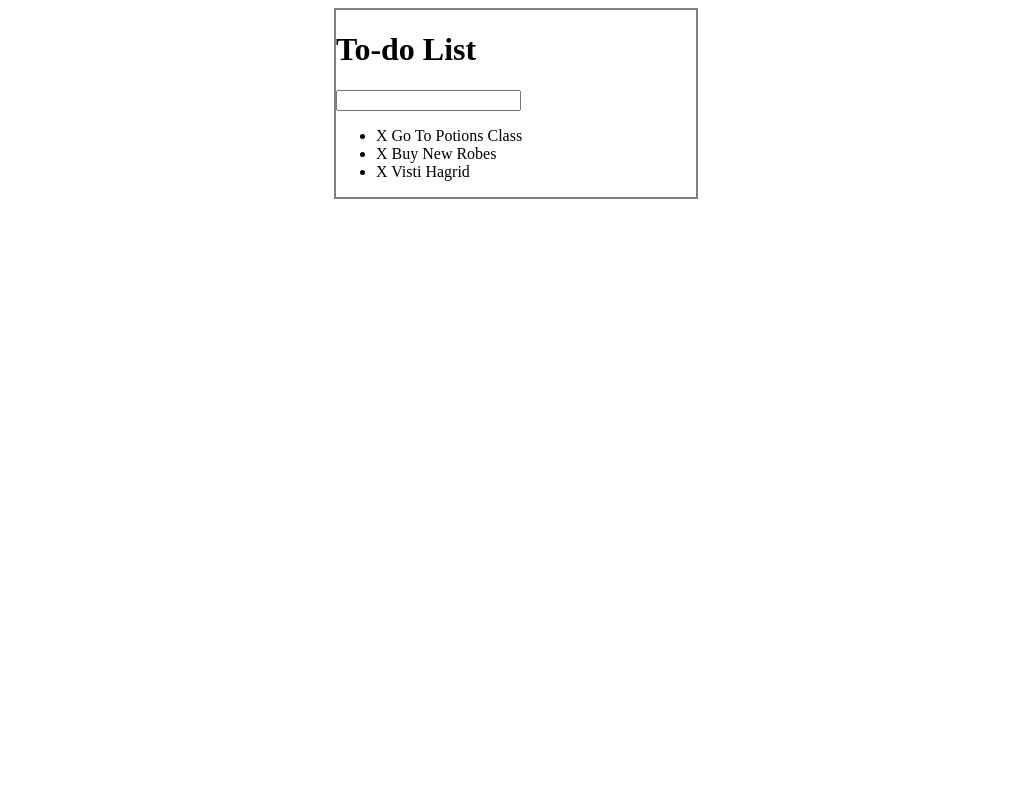
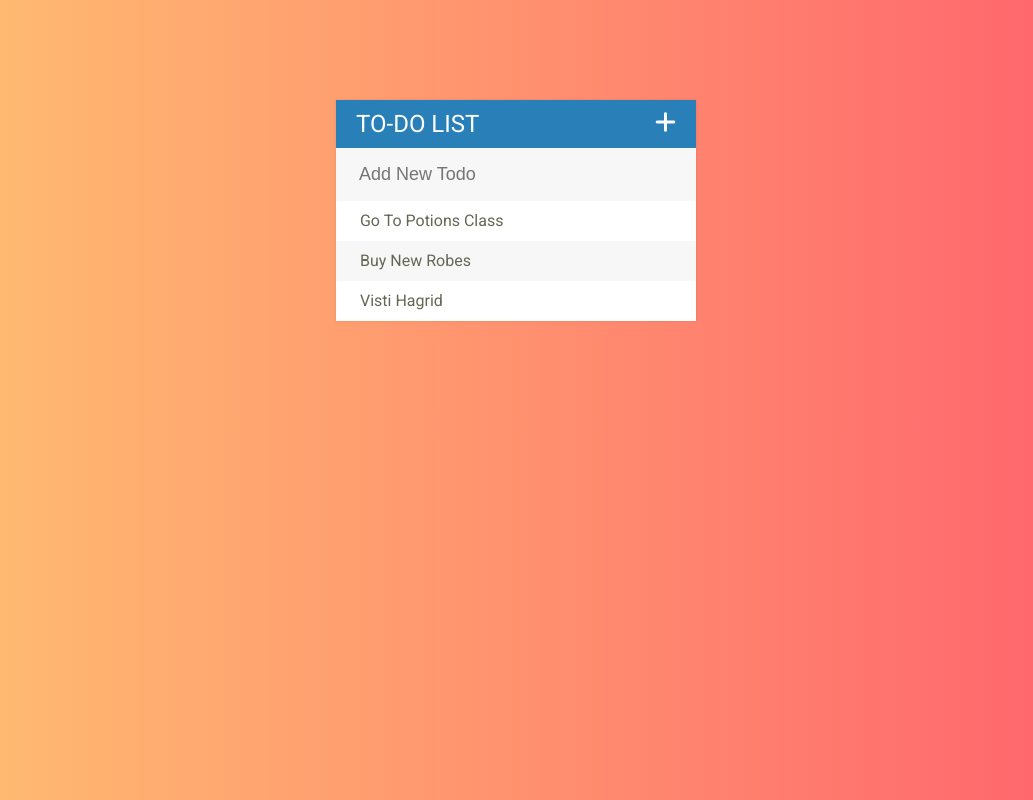
Before and after one commit to lntelliMed/jQueryTodoListProject, a plain HTML site: page index.html in a window 1280 px wide. Shown: the whole page, without its empty margins (124-1157 px from the left). Drawn offline with Linux system fonts and the light colour scheme.

Commit message:
Add font awesome icons

```diff
--- a/assets/css/todos.css
+++ b/assets/css/todos.css
@@ -2,11 +2,86 @@
 	background-color: purple;
 }*/
 
+body {
+	font-family: Roboto;
+	background: #FF5F6D;  /* fallback for old browsers */
+	background: -webkit-linear-gradient(to right, #FFC371, #FF5F6D);  /* Chrome 10-25, Safari 5.1-6 */
+	background: linear-gradient(to right, #FFC371, #FF5F6D); /* W3C, IE 10+/ Edge, Firefox 16+, Chrome 26+, Opera 12+, Safari 7+ */
+}
+
+h1 {
+	background-color: #2980b9;
+	color: white;
+	margin: 0;
+	padding: 10px 20px;
+	text-transform: uppercase;
+	font-size: 24px;
+	font-weight: normal;
+}
+
+.fa-plus {
+	float: right;
+}
+
+ul {
+	list-style: none;
+	margin: 0;
+	padding: 0;
+}
+
+li {
+	background-color: #fff;
+	height: 40px;
+	line-height: 40px;
+	color: #665;
+}
+
+li:nth-child(2n){
+	background-color: #f7f7f7;
+}
+
+span {
+	background-color: #e74c3c;
+	height: 40px;
+	margin-right: 20px;
+	text-align: center;
+	color: white;
+	/*width: 40px;*/
+	width: 0;
+	display: inline-block;
+	transition: 0.2s linear;
+	opacity: 0;
+}
+
+li:hover span {
+	width: 40px;
+	opacity: 1.0;
+}
+
+input {
+	font-size: 18px;
+	color: #2980b9;
+	background-color: #f7f7f7;
+	width: 100%;
+	padding: 13px 13px 13px 20px;
+	box-sizing: border-box;
+	border: 3px solid rgba(0,0,0,0);
+}
+
+input:focus {
+	background-color: #fff;
+	border: 3px solid #2980b9;
+	outline: none;
+}
+
 #container {
 	/*background-color: gray;*/
 	width: 360px;
-	margin: 0 auto;
-	border: 2px solid gray;
+	/*margin: 0 auto;*/
+	margin: 100px auto;
+	background-color: #f7f7f7;
+	/*border: 2px solid gray;*/
+	box-shadow: 0 0 3px rgba(0,0,0, 0.1);
 }
 
 .completed {
--- a/assets/js/todos.js
+++ b/assets/js/todos.js
@@ -50,6 +50,11 @@ $("input[type='text'").keypress(function(event){
 	if(event.which === 13){
 		var todoText = $(this).val();
 		$(this).val("");
-		$("ul").append("<li><span>X</span> " + todoText + "</li>");
+		// $("ul").append("<li><span>X</span> " + todoText + "</li>");
+		$("ul").append("<li><span><i class='fa fa-trash' aria-hidden='true'></i></span> " + todoText + "</li>");
 	}
 });
+
+$(".fa-plus").click(function(){
+	$("input[type='text'").fadeToggle();
+});
--- a/index.html
+++ b/index.html
@@ -3,17 +3,19 @@
 <head>
 	<title>Todo List</title>
 	<link rel="stylesheet" type="text/css" href="assets/css/todos.css">
+	<link href="https://fonts.googleapis.com/css?family=Roboto:400,500,700" rel="stylesheet">
+	<link rel="stylesheet" type="text/css" href="https://opensource.keycdn.com/fontawesome/4.7.0/font-awesome.min.css">
 	<script type="text/javascript" src="assets/js/lib/jquery-3.2.1.min.js"></script>
 </head>
 <body>
 <div id="container">
-	<h1>To-do List</h1>
-	<input type="text">
+	<h1>To-do List <i class="fa fa-plus" aria-hidden="true"></i></h1>
+	<input type="text" placeholder="Add New Todo">
 
 	<ul>
-		<li><span>X</span> Go To Potions Class</li>
-		<li><span>X</span> Buy New Robes</li>
-		<li><span>X</span> Visti Hagrid</li>
+		<li><span><i class="fa fa-trash" aria-hidden="true"></i></span> Go To Potions Class</li>
+		<li><span><i class="fa fa-trash" aria-hidden="true"></i></span> Buy New Robes</li>
+		<li><span><i class="fa fa-trash" aria-hidden="true"></i></span> Visti Hagrid</li>
 	</ul>
 </div>
 
```
